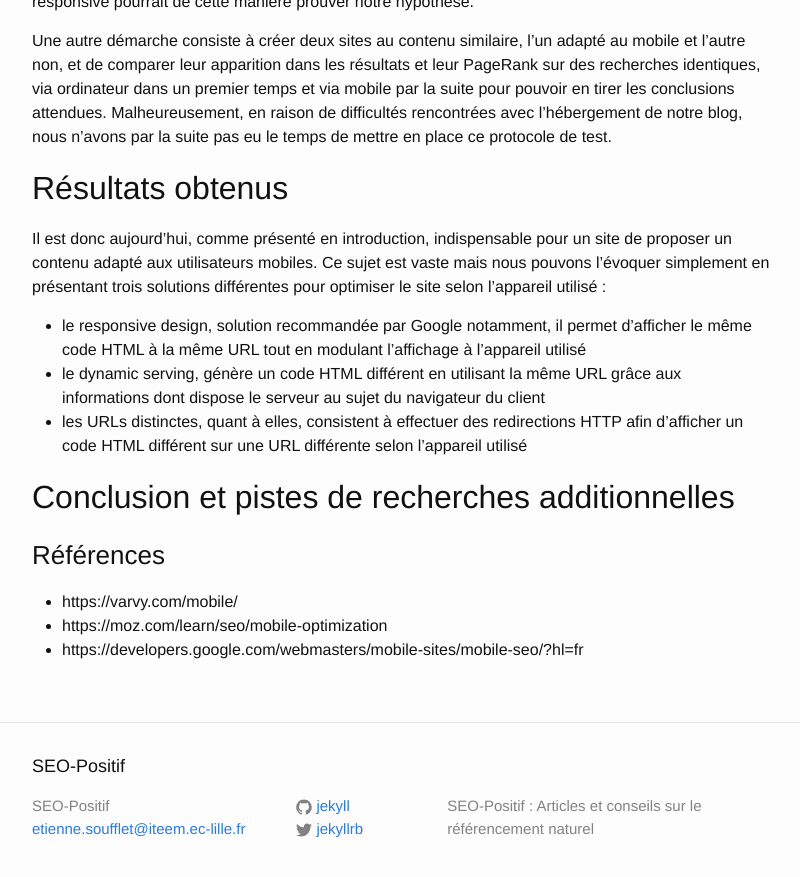
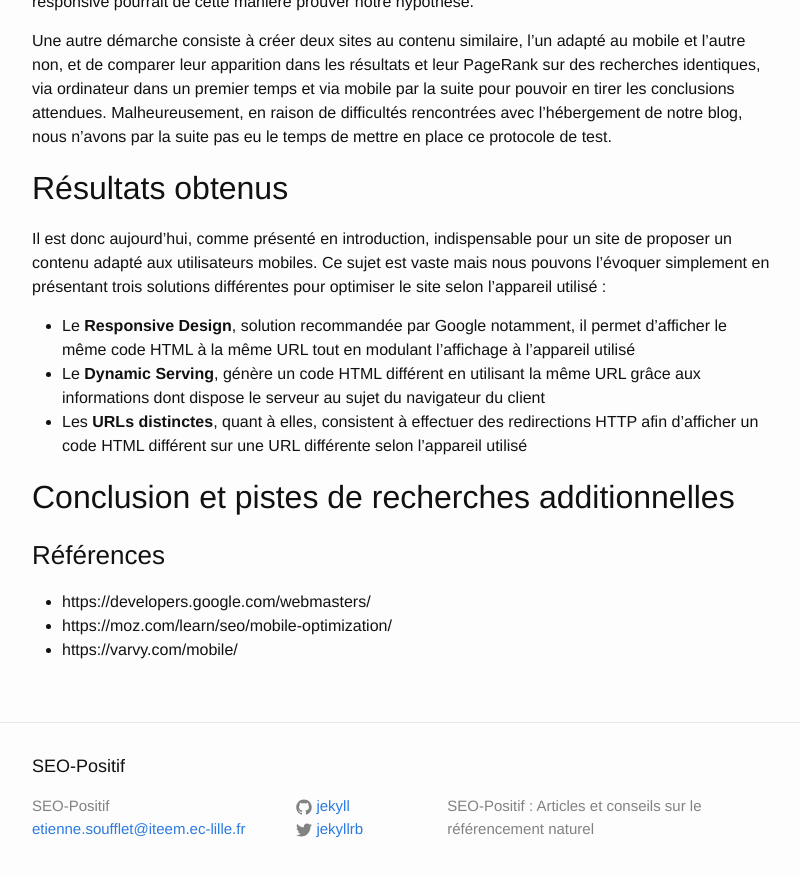
Before and after one commit to EtienneSOU/etiennesou.github.io, a Jekyll site: the page built from _posts/2015-11-04-Article3.markdown, in a window 1280 px wide and 900 px high, scrolled down 2031 px. Shown: the top 877 px of the window, without its empty margins (238-1038 px from the left). Built offline with Jekyll 4.4.1, drawn with Linux system fonts in a browser that asks for light colours; part of the change alters nothing that is shown.

Commit message:
Update 2015-11-04-Article3.markdown

```diff
--- a/_posts/2015-11-04-Article3.markdown
+++ b/_posts/2015-11-04-Article3.markdown
@@ -31,13 +31,13 @@ Une autre démarche consiste à créer deux sites au contenu similaire, l’un a
 
 ## Résultats obtenus
 Il est donc aujourd’hui, comme présenté en introduction, indispensable pour un site de proposer un contenu adapté aux utilisateurs mobiles. Ce sujet est vaste mais nous pouvons l’évoquer simplement en présentant trois solutions différentes pour optimiser le site selon l’appareil utilisé :
-* le responsive design, solution recommandée par Google notamment, il permet d’afficher le même code HTML à la même URL tout en modulant l’affichage à l’appareil utilisé
-* le dynamic serving, génère un code HTML différent en utilisant la même URL grâce aux informations dont dispose le serveur au sujet du navigateur du client
-* les URLs distinctes, quant à elles, consistent à effectuer des redirections HTTP afin d’afficher un code HTML différent sur une URL différente selon l’appareil utilisé
+* Le **Responsive Design**, solution recommandée par Google notamment, il permet d’afficher le même code HTML à la même URL tout en modulant l’affichage à l’appareil utilisé
+* Le **Dynamic Serving**, génère un code HTML différent en utilisant la même URL grâce aux informations dont dispose le serveur au sujet du navigateur du client
+* Les **URLs distinctes**, quant à elles, consistent à effectuer des redirections HTTP afin d’afficher un code HTML différent sur une URL différente selon l’appareil utilisé
 
 ## Conclusion et pistes de recherches additionnelles
 
 ### Références
+* https://developers.google.com/webmasters/
+* https://moz.com/learn/seo/mobile-optimization/
 * https://varvy.com/mobile/
-* https://moz.com/learn/seo/mobile-optimization
-* https://developers.google.com/webmasters/mobile-sites/mobile-seo/?hl=fr
```
